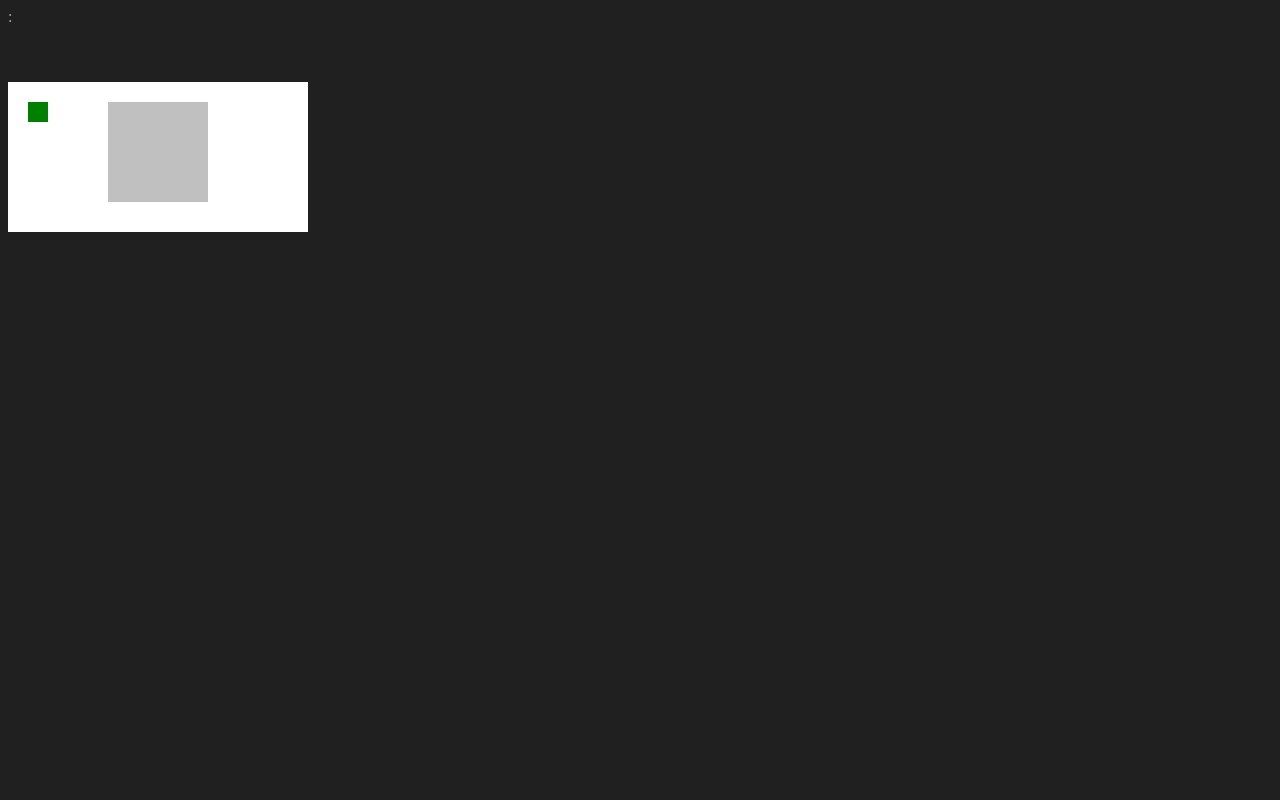
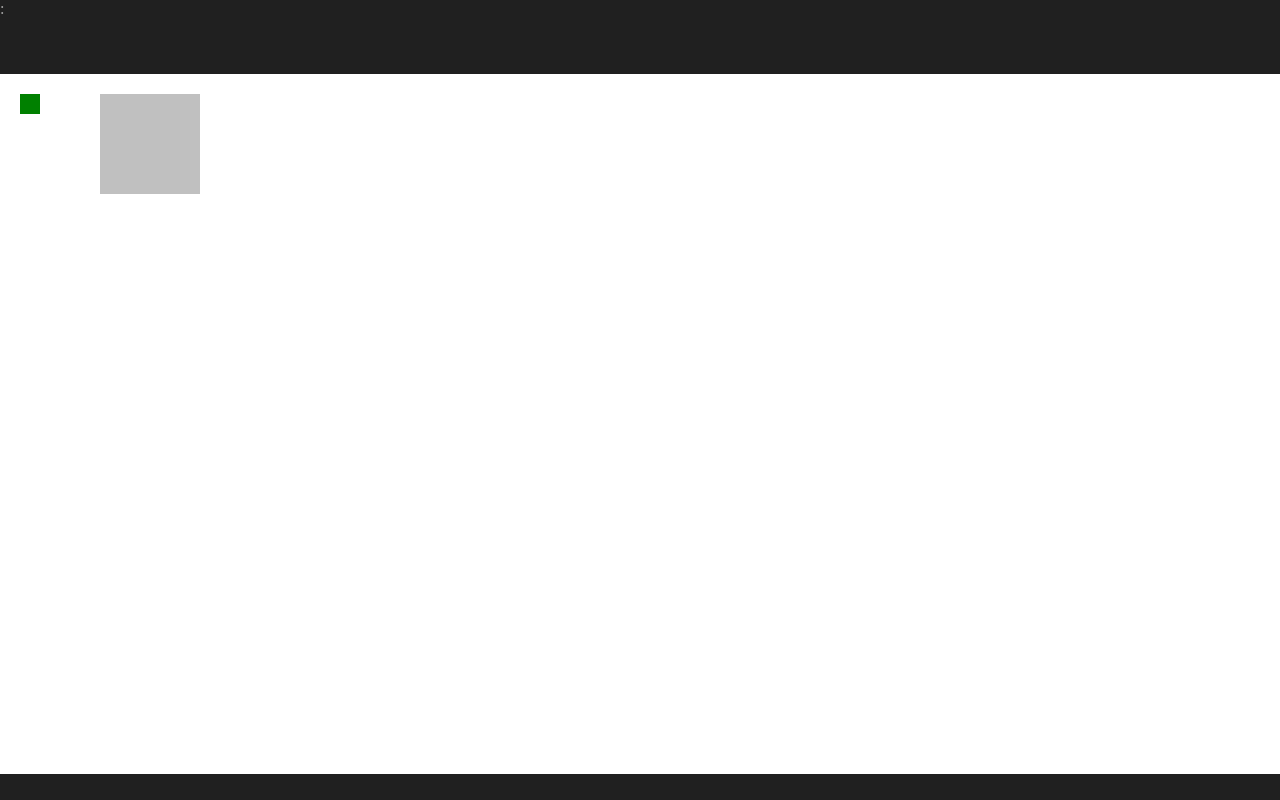
Before and after one commit to chrishayescodes/learn-canvas, a plain HTML site: page index.html in a window 1280 px wide. Drawn offline with Linux system fonts and the light colour scheme.

Commit message:
resize canvas

```diff
--- a/index.html
+++ b/index.html
@@ -7,6 +7,20 @@
     body{
         background-color: rgb(32, 32, 32);
         color: rgb(166, 166, 166);
+        margin: 0;
+        overflow: hidden; /* Prevent scrollbars */
+    }
+
+    #canvas-container {
+        width: 100%; /* Full width */
+        height: calc(100vh - 100px); /* Full height minus 100px for other content */
+        position: relative;
+    }
+
+    #board {
+        width: 100%;
+        height: 100%;
+        display: block; /* Remove inline spacing */
     }
 </style>
 </head>
@@ -18,7 +32,9 @@
     <pre id="state">
 
     </pre>
-    <canvas id="board"></canvas>
+    <div id="canvas-container">
+        <canvas id="board"></canvas>
+    </div>
     <script type="module" src="utils.js"></script>
     <script type="module" src="index.js"></script>
   </body>
--- a/index.js
+++ b/index.js
@@ -152,6 +152,19 @@ canvas.addEventListener("mousemove", function (event) {
     }
 });
 
+function resizeCanvas() {
+    const container = document.getElementById("canvas-container");
+    canvas.width = container.clientWidth;
+    canvas.height = container.clientHeight;
+    draw(); // Redraw the canvas after resizing
+}
+
+// Set the initial size
+resizeCanvas();
+
+// Update the canvas size on window resize
+window.addEventListener("resize", resizeCanvas);
+
 function animationLoop() {
     if (needsRedraw) {
         draw();
```
